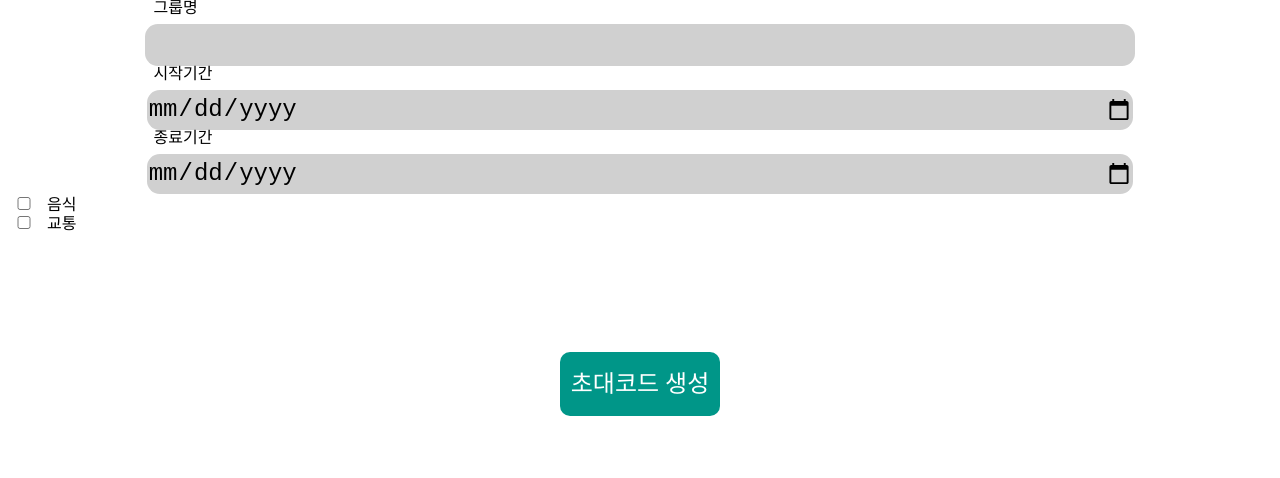
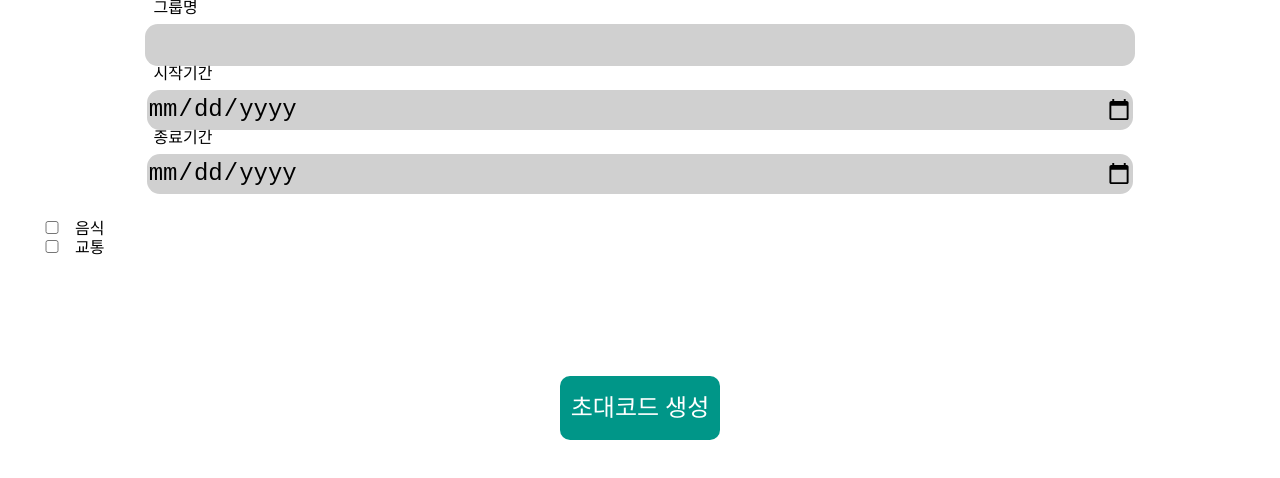
Before and after one commit to MyuB/CE_Front, a React (Create React App) app: page /groupcreate in a window 1280 px wide. Shown: the top 478 px of the page. Built offline with nearby package versions, Linux system fonts and the light colour scheme.

Commit message:
style: groupCreate의 checkbox들의 margin값 설정

```diff
--- a/src/Components/GroupCreate/groupCreate.scss
+++ b/src/Components/GroupCreate/groupCreate.scss
@@ -0,0 +1,4 @@
+.checkbox-wrapper {
+  margin-top: 3vh;
+  margin-left: 3.5vh;
+}
```
